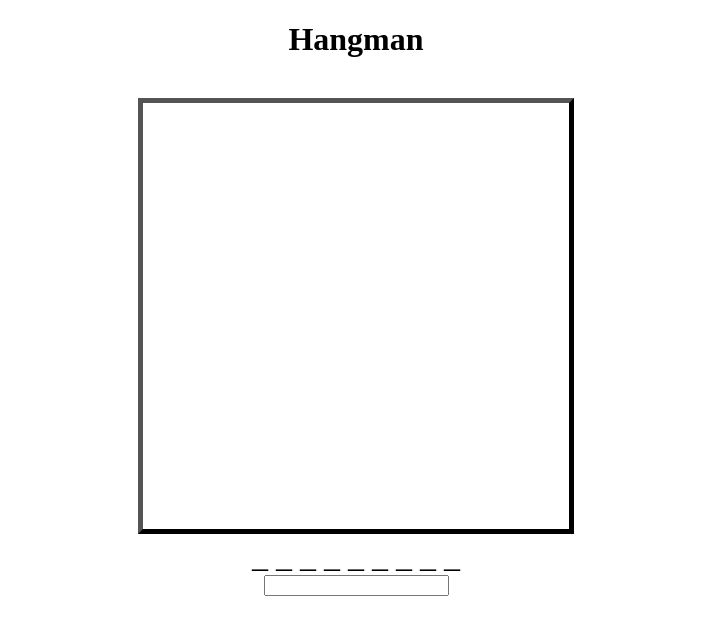
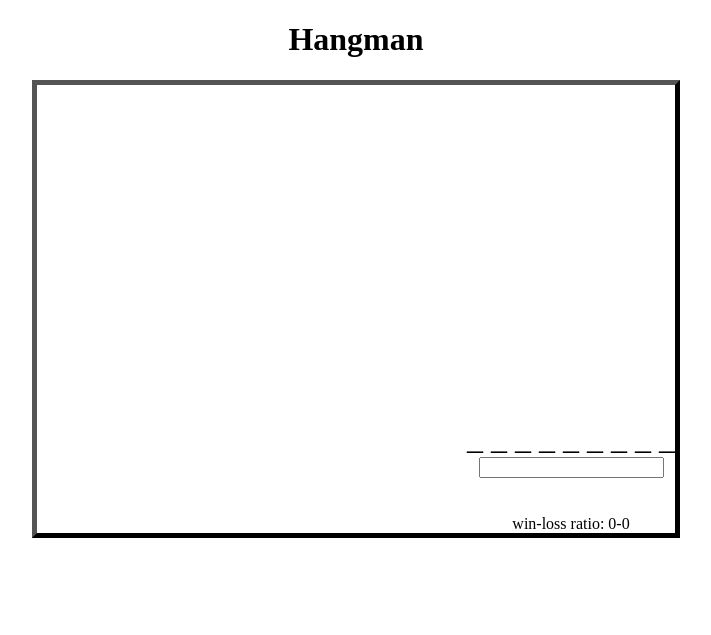
Before and after one commit to greybeetle213/hangman, a plain HTML site: page index.html in a window 1280 px wide. Shown: the whole page, without its empty margins (284-995 px from the left). Drawn offline with Linux system fonts and the light colour scheme.

Commit message:
Add files via upload

```diff
--- a/index.html
+++ b/index.html
@@ -10,16 +10,20 @@
     <body onload="init()">
         <center>
             <h1>Hangman</h1>
+            <div class="mainDiv"> <!--make the border-->
                 <br>
                 <canvas id="hangmanCanvas"></canvas> <!--define the canvas-->
-            <br>
+                <div class="rightDiv">
                     <span id="word" class="word"></span><!--define the place where correctly guessed letters will appear-->
                     <br>
                     <input type="text" id="input", maxlength="1"> <!--make an input one can only enter one letter into-->
                     <br>
                     <span id="wrongLetters" class='wrongLetters'></span> <!--make the place where the wrong letters will appear-->
                     <br>
+                    <span>win-loss ratio: </span><span>0-0</span> <!--make the place where the score will display-->
                     <button onclick="replay()" id="reload">play again.</button> <!--make the play again button-->
+                </div>
+            </div>
         </center>
     </body>
 </html>
--- a/style.css
+++ b/style.css
@@ -6,8 +6,16 @@
     font-size: xx-large;
 }
 canvas {
-    border: 5px outset black; /*put a border around the canvas*/
+    display: inline-block; /*make the canvas go next to the div*/
 }
 button {
     display: none; /*make the play again button invisible*/
 }
+.rightDiv {
+    display: inline-block;/*make the div go next to the canvas*/
+    text-align: center;
+}
+.mainDiv {
+    border: 5px outset black; /*put a border around the canvas, input, wrongletters, and word to be guessed*/
+    display: inline-block;
+}
```
Lines whose indentation alone changed are shown as unchanged.
